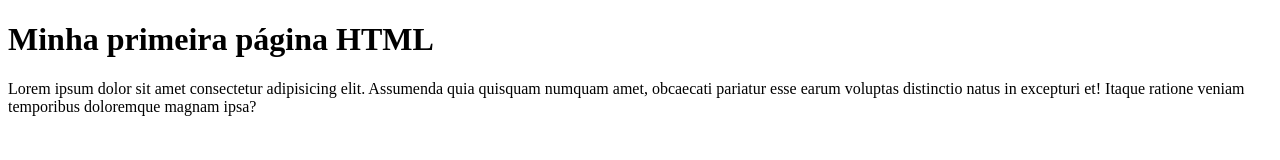
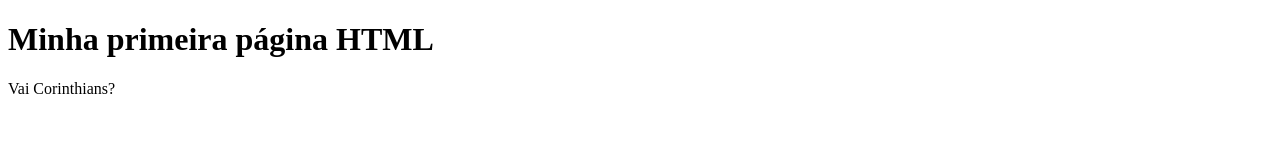
Before and after one commit to moraesbriel/01-primeiro-html, a plain HTML site: page index.html in a window 1280 px wide. Drawn offline with Linux system fonts and the light colour scheme.

Commit message:
parágrafo alterado de Lorem para Vai Corinthians

```diff
--- a/index.html
+++ b/index.html
@@ -8,6 +8,6 @@
 </head>
 <body>
     <h1>Minha primeira página HTML</h1>
-    <p>Lorem ipsum dolor sit amet consectetur adipisicing elit. Assumenda quia quisquam numquam amet, obcaecati pariatur esse earum voluptas distinctio natus in excepturi et! Itaque ratione veniam temporibus doloremque magnam ipsa?</p>
+    <p>Vai Corinthians?</p>
 </body>
 </html>
```
